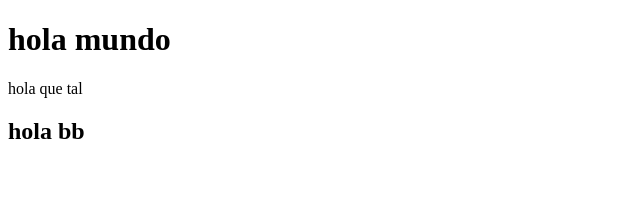
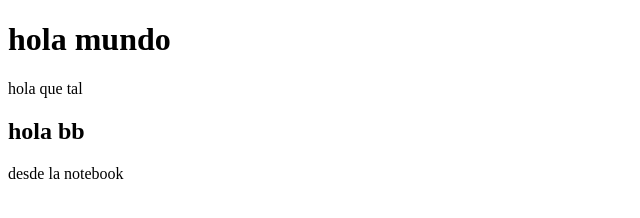
Before and after one commit to veracristianadrian/pruebagit, a plain HTML site: page index.html in a window 1280 px wide. Shown: the whole page, without its empty margins (0-640 px from the left). Drawn offline with Linux system fonts and the light colour scheme.

Commit message:
agregando desde la notebook

```diff
--- a/index.html
+++ b/index.html
@@ -9,6 +9,7 @@
     <h1>hola mundo</h1>
     <p>hola que tal</p>
     <h2>hola bb</h2>
+    <p>desde la notebook</p>
 
 
 </body>
```
